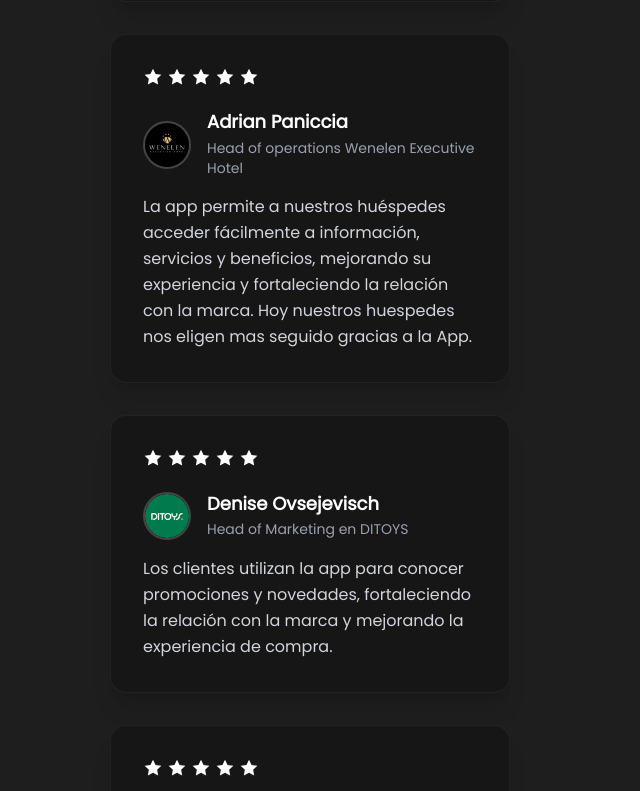
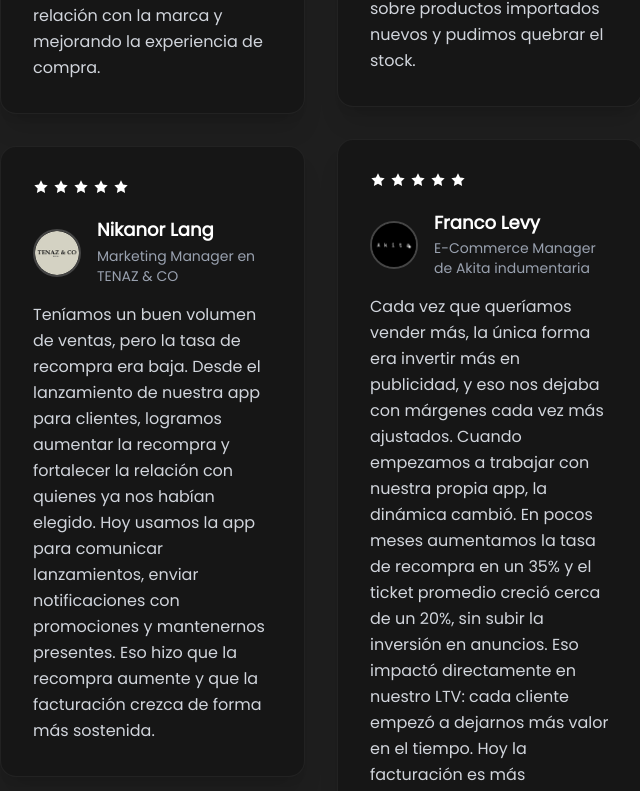
Before and after one commit to Julian-Kellmer/Sellium, a React (Vite) app: page /recepcion in a window 1280 px wide. Shown: the part 2345-3136 px from the top of the page, without its empty margins (554-1194 px from the left). Built offline with nearby package versions, Linux system fonts and the light colour scheme.

Commit message:
doble column

```diff
--- a/src/components/ReviewCard.jsx
+++ b/src/components/ReviewCard.jsx
@@ -2,14 +2,14 @@ import React from 'react'
 
 const ReviewCard = ({ review }) => {
   return (
-    <div className='bg-[#161616] p-8 rounded-2xl border border-white/5 shadow-xl transition-transform hover:scale-[1.02] w-full max-w-[400px] shrink-0 mx-2 md:mx-4'>
+    <div className='bg-[#161616] p-6 lg:p-8 rounded-2xl border border-white/5 shadow-xl transition-transform hover:scale-[1.02] w-full'>
       {/* Stars */}
-      <div className='flex gap-1 mb-6'>
+      <div className='flex gap-1 mb-4 lg:mb-6'>
         {[...Array(5)].map((_, i) => (
           <svg
             key={i}
-            width='20'
-            height='20'
+            width='16'
+            height='16'
             viewBox='0 0 24 24'
             fill='white'
             className='text-white'>
@@ -20,7 +20,7 @@ const ReviewCard = ({ review }) => {
 
       {/* Header: Image & Name */}
       <div className='flex items-center gap-4 mb-4'>
-        <div className='w-12 h-12 rounded-full overflow-hidden border-2 border-white/20 shrink-0'>
+        <div className='w-10 h-10 lg:w-12 lg:h-12 rounded-full overflow-hidden border-2 border-white/20 shrink-0'>
           <img
             src={review.image}
             alt={review.name}
@@ -28,17 +28,17 @@ const ReviewCard = ({ review }) => {
           />
         </div>
         <div>
-          <h4 className='text-white font-bold text-lg font-poppins leading-tight'>
+          <h4 className='text-white font-bold text-base lg:text-lg font-poppins leading-tight'>
             {review.name}
           </h4>
-          <p className='text-gray-400 text-sm font-poppins mt-1'>
+          <p className='text-gray-400 text-xs lg:text-sm font-poppins mt-1'>
             {review.role}
           </p>
         </div>
       </div>
 
       {/* Text */}
-      <p className='text-gray-300 leading-relaxed font-poppins text-sm md:text-base'>
+      <p className='text-gray-300 leading-relaxed font-poppins text-xs md:text-sm lg:text-base'>
         {review.text}
       </p>
     </div>
--- a/src/form/index.jsx
+++ b/src/form/index.jsx
@@ -75,7 +75,7 @@ const Form = () => {
           <div className='w-full overflow-hidden flex flex-col gap-6 relative mask-image-linear-x pb-4'>
             {/* Row 1: Left to Right */}
             <div className='flex w-max hover-pause'>
-              <div className='flex gap-6 animate-marquee shrink-0 px-3'>
+              <div className='flex gap-6 animate-marquee shrink-0 pr-6'>
                 {marqueeReviews.map((review, i) => (
                   <ReviewCard
                     key={`ltr-1-${i}`}
@@ -84,7 +84,7 @@ const Form = () => {
                 ))}
               </div>
               <div
-                className='flex gap-6 animate-marquee shrink-0 px-3'
+                className='flex gap-6 animate-marquee shrink-0 pr-6'
                 aria-hidden='true'>
                 {marqueeReviews.map((review, i) => (
                   <ReviewCard
@@ -97,7 +97,7 @@ const Form = () => {
 
             {/* Row 2: Right to Left */}
             <div className='flex w-max hover-pause'>
-              <div className='flex gap-6 animate-marquee-reverse shrink-0 px-3'>
+              <div className='flex gap-6 animate-marquee-reverse shrink-0 pr-6'>
                 {marqueeReviews.map((review, i) => (
                   <ReviewCard
                     key={`rtl-1-${i}`}
@@ -106,7 +106,7 @@ const Form = () => {
                 ))}
               </div>
               <div
-                className='flex gap-6 animate-marquee-reverse shrink-0 px-3'
+                className='flex gap-6 animate-marquee-reverse shrink-0 pr-6'
                 aria-hidden='true'>
                 {marqueeReviews.map((review, i) => (
                   <ReviewCard
@@ -148,7 +148,7 @@ const Form = () => {
         {/* --- LOGO MARQUEE SECTION --- */}
         <div className='col-span-12 mt-16 overflow-hidden w-full relative mask-image-linear-x'>
           <div className='flex w-max'>
-            <div className='flex gap-12 md:gap-24 animate-marquee shrink-0 px-6 items-center'>
+            <div className='flex gap-12 md:gap-24 animate-marquee shrink-0 pr-12 md:pr-24 items-center'>
               {marqueeLogos.map((logo, i) => (
                 <img
                   key={`logo-1-${i}`}
@@ -159,7 +159,7 @@ const Form = () => {
               ))}
             </div>
             <div
-              className='flex gap-12 md:gap-24 animate-marquee shrink-0 px-6 items-center'
+              className='flex gap-12 md:gap-24 animate-marquee shrink-0 pr-12 md:pr-24 items-center'
               aria-hidden='true'>
               {marqueeLogos.map((logo, i) => (
                 <img
--- a/src/form/stepts/Step1.jsx
+++ b/src/form/stepts/Step1.jsx
@@ -13,7 +13,7 @@ const Step1 = ({ onNext, isLoading }) => {
   const [submitError, setSubmitError] = useState('')
 
   const revenueOptions = [
-    '0 a 10000 USD/Mes',
+    '0 a 10.000 USD/Mes',
     '10.000 a 20.000',
     '20.000 a 30.000',
     'Más de 30.000',
--- a/src/index.css
+++ b/src/index.css
@@ -22,22 +22,21 @@
   background-color: white;
 }
 
-/* Marquee animations */
 @keyframes marquee {
   0% {
-    transform: translateX(0);
+    transform: translateX(0%);
   }
   100% {
-    transform: translateX(calc(-100% - 2rem));
+    transform: translateX(-100%);
   }
 }
 
 @keyframes marquee-reverse {
   0% {
-    transform: translateX(calc(-100% - 2rem));
+    transform: translateX(-100%);
   }
   100% {
-    transform: translateX(0);
+    transform: translateX(0%);
   }
 }
 
--- a/src/recepcion/sections/Reviews.jsx
+++ b/src/recepcion/sections/Reviews.jsx
@@ -11,6 +11,11 @@ const Reviews = () => {
   const containerRef = useRef(null)
   const leftColRef = useRef(null)
   const rightColRef = useRef(null)
+  const col1Ref = useRef(null)
+  const col2Ref = useRef(null)
+
+  const col1 = reviewsData.filter((_, i) => i % 2 === 0)
+  const col2 = reviewsData.filter((_, i) => i % 2 !== 0)
 
   useEffect(() => {
     const mm = gsap.matchMedia()
@@ -23,6 +28,28 @@ const Reviews = () => {
         pin: leftColRef.current,
         pinSpacing: false,
       })
+
+      gsap.to(col1Ref.current, {
+        y: -150,
+        ease: 'none',
+        scrollTrigger: {
+          trigger: containerRef.current,
+          start: 'top bottom',
+          end: 'bottom top',
+          scrub: true,
+        },
+      })
+
+      gsap.to(col2Ref.current, {
+        y: 150,
+        ease: 'none',
+        scrollTrigger: {
+          trigger: containerRef.current,
+          start: 'top bottom',
+          end: 'bottom top',
+          scrub: true,
+        },
+      })
     })
 
     return () => mm.revert()
@@ -31,13 +58,13 @@ const Reviews = () => {
   return (
     <section
       ref={containerRef}
-      className='layout-wrap w-full bg-[#1e1e1e] md:py-20 py-10'>
+      className='layout-wrap w-full bg-[#1e1e1e] md:py-20 py-10 overflow-hidden'>
       <div className='layout-grid w-full max-w-7xl mx-auto'>
         {/* Left Column - Pinned */}
         <div
           ref={leftColRef}
-          className='col-span-12 md:col-span-6 flex flex-col justify-start pt-10 h-fit'>
-          <h2 className='text-3xl md:text-5xl font-bold leading-tight text-white font-poppins px-4 md:px-0'>
+          className='col-span-12 md:col-span-5 flex flex-col justify-start pt-10 h-fit'>
+          <h2 className='text-3xl lg:text-5xl font-bold leading-tight text-white font-poppins px-4 md:px-0'>
             Con <span className='text-[#3ce05d]'>Sellium</span> el crecimiento
             es garantizado, mira nuestros casos de éxito
           </h2>
@@ -46,13 +73,28 @@ const Reviews = () => {
         {/* Right Column - Scrollable */}
         <div
           ref={rightColRef}
-          className='col-span-12 md:col-span-6 space-y-8 flex flex-col items-center md:items-start'>
-          {reviewsData.map((review) => (
-            <ReviewCard
-              key={review.id}
-              review={review}
-            />
-          ))}
+          className='col-span-12 md:col-span-7 grid grid-cols-1 md:grid-cols-2 gap-4 lg:gap-8'>
+          <div
+            ref={col1Ref}
+            className='flex flex-col space-y-4 lg:space-y-8'>
+            {col1.map((review) => (
+              <ReviewCard
+                key={review.id}
+                review={review}
+              />
+            ))}
+          </div>
+
+          <div
+            ref={col2Ref}
+            className='flex flex-col space-y-4 lg:space-y-8 md:mt-0 mt-8'>
+            {col2.map((review) => (
+              <ReviewCard
+                key={review.id}
+                review={review}
+              />
+            ))}
+          </div>
         </div>
       </div>
     </section>
```
